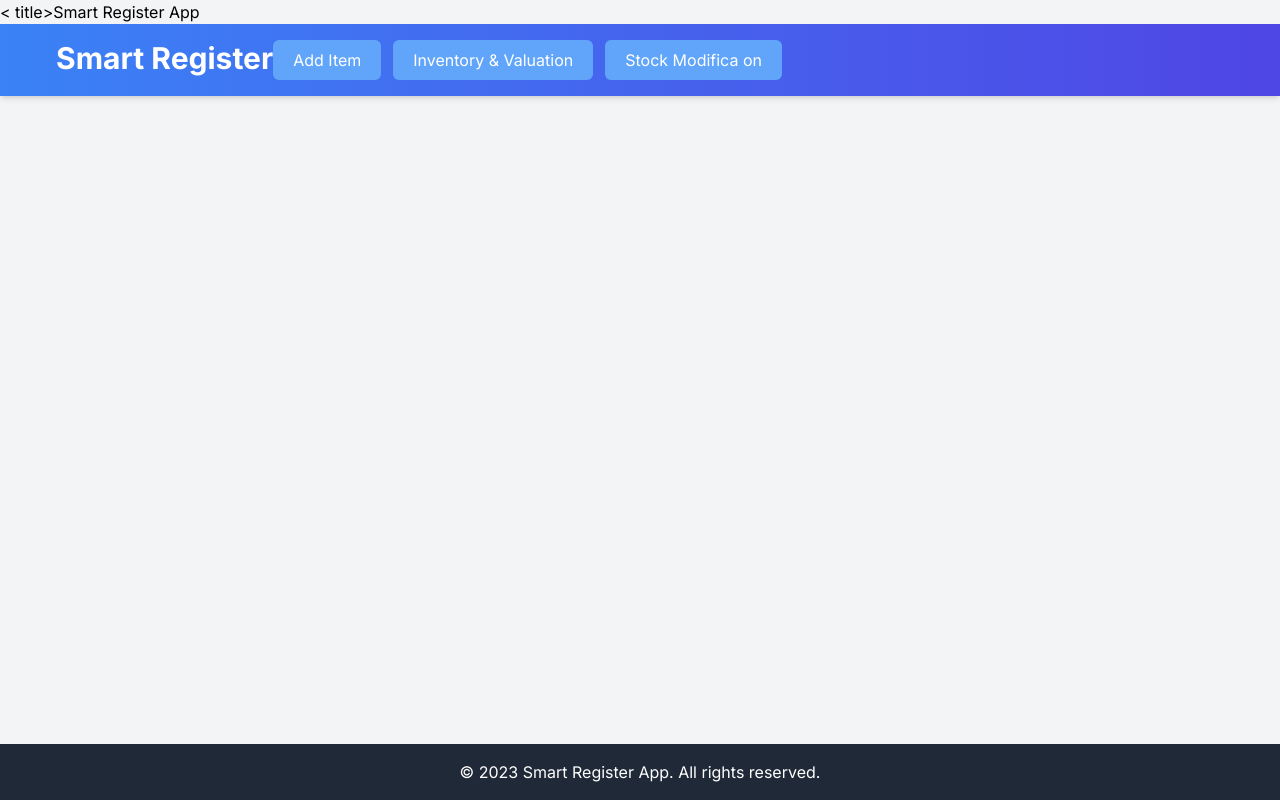
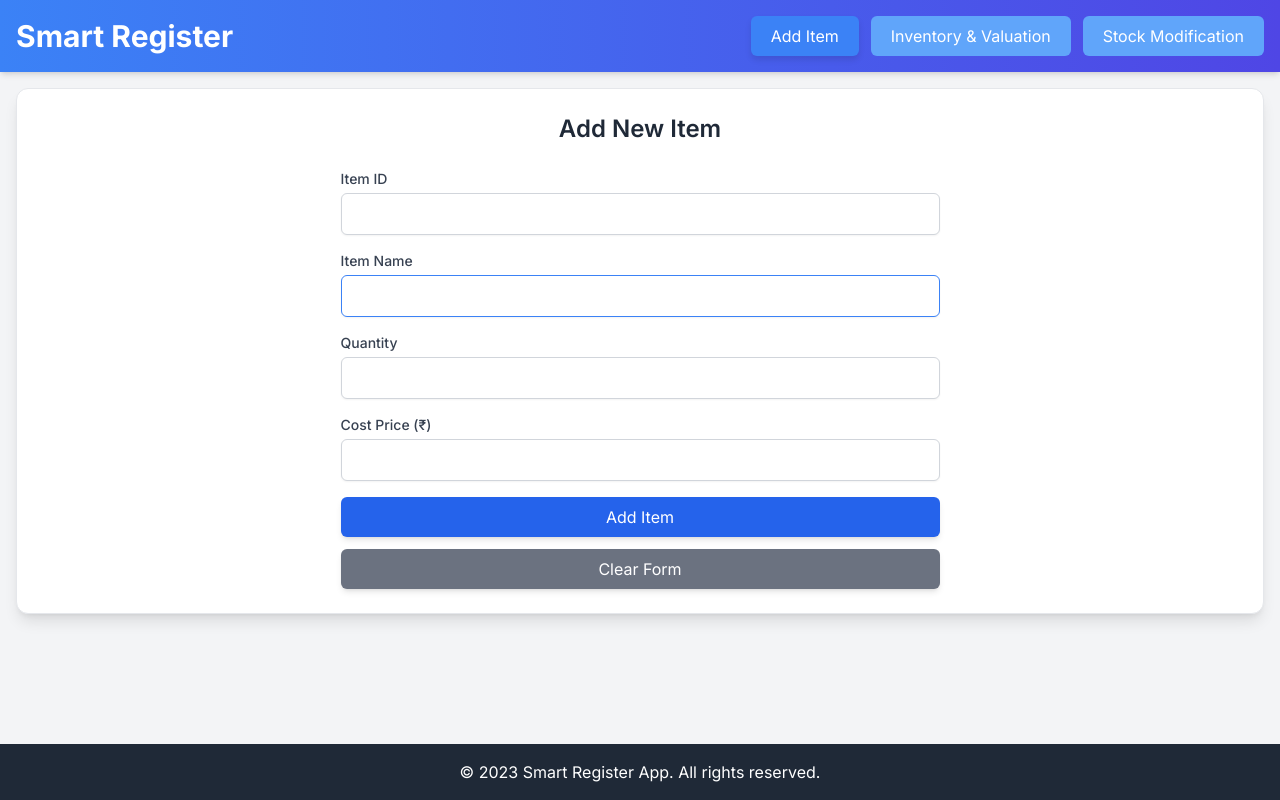
Before and after one commit to Ramyapathivada/Smart-Register-Flask-App, a Flask app: page / in a window 1280 px wide. Run offline with Flask 3, Linux system fonts and the light colour scheme; some libraries are stand-ins or nearby versions.

Commit message:
Update index.html

```diff
--- a/templates/index.html
+++ b/templates/index.html
@@ -3,36 +3,29 @@
 <head>
     <meta charset="UTF-8">
     <meta name="viewport" content="width=device-width, initial-scale=1.0">
-    < title>Smart Register App</ title>
-    <!-- Tailwind CSS CDN -->
+    <title>Smart Register App</title>
     <script src="https://cdn.tailwindcss.com"></script>
-    <!-- Inter Font -->
     <link
-href="https://fonts.googleapis.com/css2?family=Inter:wght@400;500;600;700&display=swa
- p" rel="stylesheet">
-    <!-- Link to external CSS file -->
+href="https://fonts.googleapis.com/css2?family=Inter:wght@400;500;600;700&display=swap" rel="stylesheet">
     <link rel="stylesheet" href="{{ url_for('static', filename='styles.css') }}">
 </head>
 <body class="flex flex-col min-h-screen">
     <header class="bg-gradient-to-r from-blue-500 to-indigo-600 shadow-md py-4">
-        <div class="container mx-auto px-4 flex flex-col sm:flex-row jus fy-between items
-center">
+        <div class="container mx-auto px-4 flex flex-col sm:flex-row justify-between items-center">
             <h1 class="text-3xl font-bold text-white mb-4 sm:mb-0">Smart Register</h1>
             <nav class="flex flex-wrap gap-3">
-                <button id="navAddItem" class="nav-bu on bg-blue-400 text-white py-2 px-5
-rounded-md hover:bg-blue-500 transi on dura on-150 ease-in-out transform hover:scale
-105 active">
+                <button id="navAddItem" class="nav-button bg-blue-400 text-white py-2 px-5
+rounded-md hover:bg-blue-500 transition duration-150 ease-in-out transform hover:scale-105 active">
                     Add Item
                 </button>
-                <button id="navInventoryView" class="nav-bu on bg-blue-400 text-white py-2 px-5
-rounded-md hover:bg-blue-500 transi on dura on-150 ease-in-out transform hover:scale
-105">
+                <button id="navInventoryView" class="nav-button bg-blue-400 text-white py-2 px-5
+rounded-md hover:bg-blue-500 transition duration-150 ease-in-out transform hover:scale-105">
                     Inventory & Valuation
                 </button>
-                <button id="navStockModifica on" class="nav-bu on bg-blue-400 text-white py-2
-px-5 rounded-md hover:bg-blue-500 transi on dura on-150 ease-in-out transform
+                <button id="navStockModification" class="nav-button bg-blue-400 text-white py-2
+px-5 rounded-md hover:bg-blue-500 transition duration-150 ease-in-out transform
 hover:scale-105">
-                    Stock Modifica on
+                    Stock Modification
                 </button>
             </nav>
         </div>
@@ -40,12 +33,10 @@ hover:scale-105">
 
     <main class="flex-grow container mx-auto p-4 flex flex-col gap-6">
 
-        <!-- Message Box for general feedback -->
         <div id="globalMessageBox" class="mt-4 p-3 text-sm text-center rounded-md hidden"
 role="alert"></div>
 
-        <!-- Add Item Screen -->
-        <section id="addItemScreen" class="screen ac ve bg-white p-6 rounded-xl shadow-lg
+        <section id="addItemScreen" class="screen active bg-white p-6 rounded-xl shadow-lg
 border border-gray-200 flex-col md:flex-row gap-6">
             <div class="w-full md:w-1/2 mx-auto">
                 <h2 class="text-2xl font-semibold text-gray-800 mb-6 text-center">Add New
@@ -66,9 +57,8 @@ Name</label>
 shadow-sm focus:outline-none focus:ring-blue-500 focus:border-blue-500">
                     </div>
                     <div>
-                        <label for="itemQuan ty" class="block text-sm font-medium text-gray
-700">Quan ty</label>
-                        <input type="number" id="itemQuan ty" name="itemQuan ty" required
+                        <label for="itemQuantity" class="block text-sm font-medium text-gray-700">Quantity</label>
+                        <input type="number" id="itemQuantity" name="itemQuantity" required
 min="0"
                                class="mt-1 block w-full px-3 py-2 border border-gray-300 rounded-md
 shadow-sm focus:outline-none focus:ring-blue-500 focus:border-blue-500">
@@ -83,15 +73,15 @@ shadow-sm focus:outline-none focus:ring-blue-500 focus:border-blue-500">
                     </div>
                     <div class="flex flex-col space-y-3">
                         <button type="submit" id="saveItemBtn"
-                                class="w-full bg-blue-600 text-white py-2 px-4 rounded-md hover:bg-blue
-700 focus:outline-none focus:ring-2 focus:ring-offset-2 focus:ring-blue-500 shadow-md
-transi on dura on-150 ease-in-out transform hover:scale-105">
+                                class="w-full bg-blue-600 text-white py-2 px-4 rounded-md hover:bg-blue-700
+focus:outline-none focus:ring-2 focus:ring-offset-2 focus:ring-blue-500 shadow-md
+transition duration-150 ease-in-out transform hover:scale-105">
                             Add Item
                         </button>
                         <button type="button" id="clearFormBtn"
-                                class="w-full bg-gray-500 text-white py-2 px-4 rounded-md hover:bg-gray
-600 focus:outline-none focus:ring-2 focus:ring-offset-2 focus:ring-gray-400 shadow-md
-transi on dura on-150 ease-in-out transform hover:scale-105">
+                                class="w-full bg-gray-500 text-white py-2 px-4 rounded-md hover:bg-gray-600
+focus:outline-none focus:ring-2 focus:ring-offset-2 focus:ring-gray-400 shadow-md
+transition duration-150 ease-in-out transform hover:scale-105">
                             Clear Form
                         </button>
                     </div>
@@ -99,27 +89,23 @@ transi on dura on-150 ease-in-out transform hover:scale-105">
             </div>
         </section>
 
-        <!-- Inventory View & Valua on Screen -->
         <section id="inventoryViewScreen" class="screen bg-white p-6 rounded-xl shadow-lg
 border border-gray-200 flex-col gap-6">
             <h2 class="text-2xl font-semibold text-gray-800 mb-6 text-center">Current Inventory
 & Valuation</h2>
 
             <div class="grid grid-cols-1 md:grid-cols-3 gap-4 mb-6">
-                <div class="bg-blue-50 p-4 rounded-md text-center shadow-sm border border-blue
-200">
+                <div class="bg-blue-50 p-4 rounded-md text-center shadow-sm border border-blue-200">
                     <p class="text-gray-600 text-sm">Total Items (Unique)</p>
                     <p id="totalUniqueItems" class="text-2xl font-bold text-blue-700">0</p>
                 </div>
-                <div class="bg-green-50 p-4 rounded-md text-center shadow-sm border border
-green-200">
-                    <p class="text-gray-600 text-sm">Total Quan ty</p>
-                    <p id="totalQuan ty" class="text-2xl font-bold text-green-700">0</p>
+                <div class="bg-green-50 p-4 rounded-md text-center shadow-sm border border-green-200">
+                    <p class="text-gray-600 text-sm">Total Quantity</p>
+                    <p id="totalQuantity" class="text-2xl font-bold text-green-700">0</p>
                 </div>
-                <div class="bg-purple-50 p-4 rounded-md text-center shadow-sm border border
-purple-200">
+                <div class="bg-purple-50 p-4 rounded-md text-center shadow-sm border border-purple-200">
                     <p class="text-gray-600 text-sm">Total Inventory Value</p>
-                    <p id="totalValua on" class="text-2xl font-bold text-purple-700">₹0.00</p>
+                    <p id="totalValuation" class="text-2xl font-bold text-purple-700">₹0.00</p>
                 </div>
             </div>
 
@@ -134,46 +120,42 @@ focus:outline-none focus:ring-blue-500 focus:border-blue-500">
                 <table class="min-w-full divide-y divide-gray-200">
                     <thead class="bg-gray-50">
                         <tr>
-                            <th scope="col" class="px-6 py-3 text-le text-xs font-medium text-gray-500
+                            <th scope="col" class="px-6 py-3 text-left text-xs font-medium text-gray-500
 uppercase tracking-wider">ID</th>
-                            <th scope="col" class="px-6 py-3 text-le text-xs font-medium text-gray-500
+                            <th scope="col" class="px-6 py-3 text-left text-xs font-medium text-gray-500
 uppercase tracking-wider">Name</th>
-                            <th scope="col" class="px-6 py-3 text-le text-xs font-medium text-gray-500
-uppercase tracking-wider">Quan ty</th>
-                            <th scope="col" class="px-6 py-3 text-le text-xs font-medium text-gray-500
+                            <th scope="col" class="px-6 py-3 text-left text-xs font-medium text-gray-500
+uppercase tracking-wider">Quantity</th>
+                            <th scope="col" class="px-6 py-3 text-left text-xs font-medium text-gray-500
 uppercase tracking-wider">Cost Price (₹)</th>
-                            <th scope="col" class="px-6 py-3 text-le text-xs font-medium text-gray-500
-uppercase tracking-wider">Ac ons</th>
+                            <th scope="col" class="px-6 py-3 text-left text-xs font-medium text-gray-500
+uppercase tracking-wider">Actions</th>
                         </tr>
                     </thead>
                     <tbody id="inventoryList" class="bg-white divide-y divide-gray-200">
-                        <!-- Inventory items will be rendered here by JavaScript -->
-                    </tbody>
+                        </tbody>
                 </table>
                 <div id="noItemsMessage" class="hidden text-center py-8 text-gray-500">No items
 in inventory. Add some!</div>
             </div>
         </section>
 
-        <!-- Stock Modifica on Screen -->
-        <section id="stockModifica onScreen" class="screen bg-white p-6 rounded-xl shadow-lg
+        <section id="stockModificationScreen" class="screen bg-white p-6 rounded-xl shadow-lg
 border border-gray-200 flex-col md:flex-row gap-6">
             <div class="w-full md:w-1/2 mx-auto">
                 <h2 class="text-2xl font-semibold text-gray-800 mb-6 text-center">Modify
 Stock</h2>
-                <form id="stockModifica onForm" class="space-y-4">
+                <form id="stockModificationForm" class="space-y-4">
                     <div>
-                        <label for="modifyItemId" class="block text-sm font-medium text-gray
-700">Select Item</label>
+                        <label for="modifyItemId" class="block text-sm font-medium text-gray-700">Select Item</label>
                         <select id="modifyItemId" required
                                 class="mt-1 block w-full px-3 py-2 border border-gray-300 rounded-md
 shadow-sm focus:outline-none focus:ring-blue-500 focus:border-blue-500">
-                            <op on value="">-- Select an item --</op on>
+                            <option value="">-- Select an item --</option>
                         </select>
                     </div>
                     <div>
-                        <label for="modifyQuantity" class="block text-sm font-medium text-gray
-700">Quantity to Change</label>
+                        <label for="modifyQuantity" class="block text-sm font-medium text-gray-700">Quantity to Change</label>
                         <input type="number" id="modifyQuantity" required min="1"
                                class="mt-1 block w-full px-3 py-2 border border-gray-300 rounded-md
 shadow-sm focus:outline-none focus:ring-blue-500 focus:border-blue-500">
@@ -202,24 +184,22 @@ Price per Unit (₹)</label>
 shadow-sm focus:outline-none focus:ring-blue-500 focus:border-blue-500">
                     </div>
                     <button type="submit"
-                            class="w-full bg-blue-600 text-white py-2 px-4 rounded-md hover:bg-blue
-700 focus:outline-none focus:ring-2 focus:ring-offset-2 focus:ring-blue-500 shadow-md
-transi on dura on-150 ease-in-out transform hover:scale-105">
+                            class="w-full bg-blue-600 text-white py-2 px-4 rounded-md hover:bg-blue-700
+focus:outline-none focus:ring-2 focus:ring-offset-2 focus:ring-blue-500 shadow-md
+transition duration-150 ease-in-out transform hover:scale-105">
                         Apply Change
                     </button>
                 </form>
                 <div class="mt-6 p-4 rounded-md bg-gray-50 shadow-sm border border-gray-200">
                     <h3 class="text-xl font-semibold text-gray-800 mb-3 text-center">Financial
 Summary</h3>
-                    <div class="flex jus fy-between items-center mb-2">
+                    <div class="flex justify-between items-center mb-2">
                         <span class="text-gray-700 font-medium">Total Profit:</span>
-                        <span id="totalProfitDisplay" class="text-green-600 text-lg font
-bold">₹0.00</span>
+                        <span id="totalProfitDisplay" class="text-green-600 text-lg font-bold">₹0.00</span>
                     </div>
                     <div class="flex justify-between items-center">
                         <span class="text-gray-700 font-medium">Total Loss:</span>
-                        <span id="totalLossDisplay" class="text-red-600 text-lg font-
-bold">₹0.00</span>
+                        <span id="totalLossDisplay" class="text-red-600 text-lg font-bold">₹0.00</span>
                     </div>
                 </div>
             </div>
@@ -233,7 +213,6 @@ bold">₹0.00</span>
         </div>
     </footer>
 
-    <!-- Link to external JavaScript file -->
-    <script src="{{ url_for('sta c', filename='script.js') }}"></script>
+    <script src="{{ url_for('static', filename='script.js') }}"></script>
 </body>
 </html>
```
